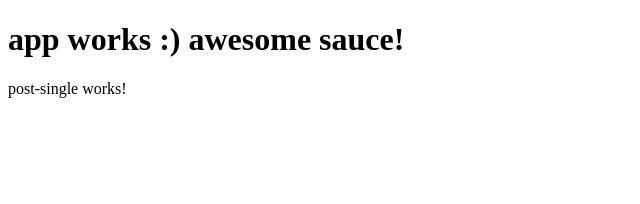
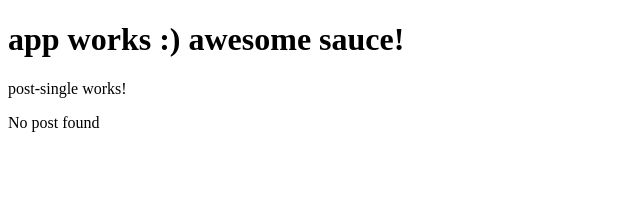
Before and after one commit to cajoue/wpa2, an Angular app: page /1 in a window 1280 px wide. Shown: the top 204 px of the page, without its empty margins (0-640 px from the left). Built offline with nearby package versions, Linux system fonts and the light colour scheme; no server answers.

Commit message:
feat: Display a specific post
When you click on an item in a list of posts, that specific post
will be displayed

```diff
--- a/src/app/posts/post-single/post-single.component.html
+++ b/src/app/posts/post-single/post-single.component.html
@@ -1,3 +1,11 @@
 <p>
   post-single works!
 </p>
+
+<div *ngIf="post">
+  <h1>{{ post.title.rendered }}</h1>
+  <div [innerHTML]="post.content.rendered"></div>
+</div>
+<div *ngIf="!post">
+  <p>No post found</p>
+</div>
```
